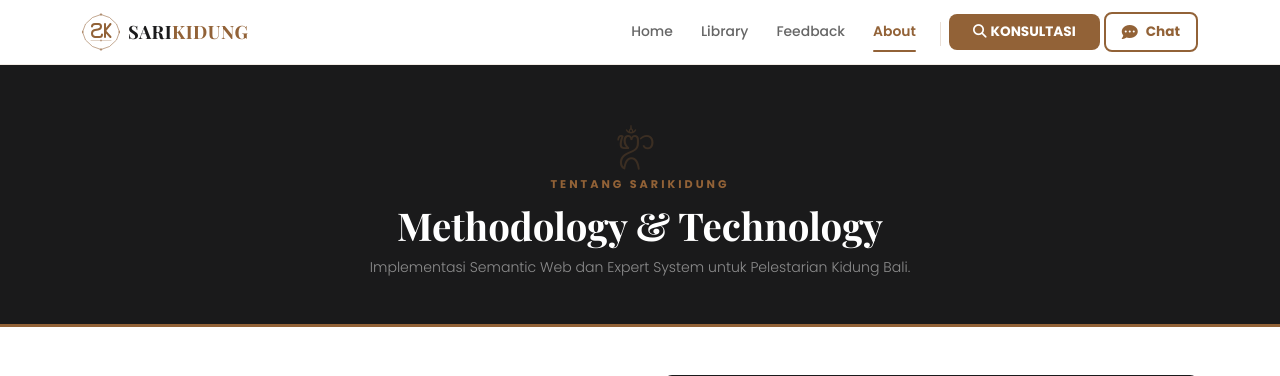
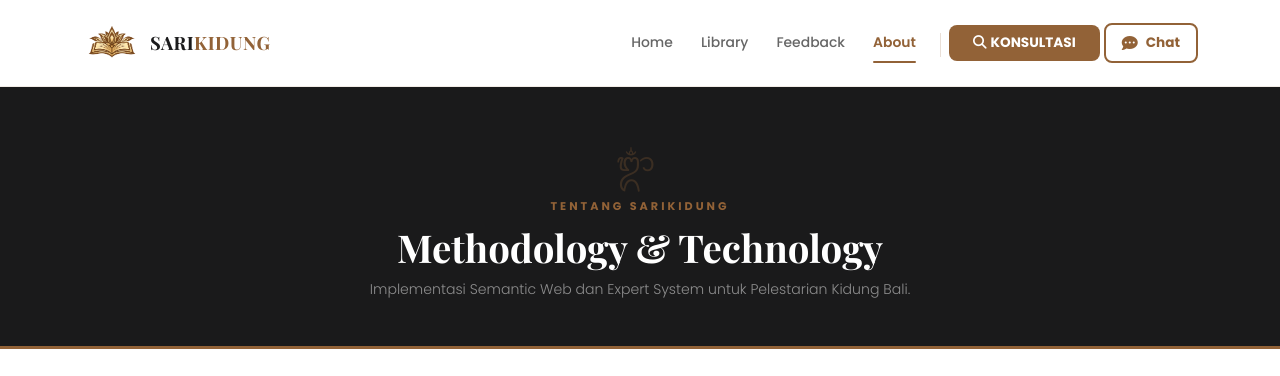
Before and after one commit to ArskHub/sarikidung-knowledge-based-system, a Flask app: page /about in a window 1280 px wide. Shown: the top 376 px of the page. Run offline with Flask 3, Linux system fonts and the light colour scheme; some libraries are stand-ins or nearby versions; some web fonts are replaced.

Commit message:
gas terakhir

```diff
--- a/templates/layouts/base.html
+++ b/templates/layouts/base.html
@@ -7,6 +7,8 @@
     <link href="https://cdn.jsdelivr.net/npm/bootstrap@5.3.0/dist/css/bootstrap.min.css" rel="stylesheet" />
     <link href="https://fonts.googleapis.com/css2?family=Playfair+Display:ital,wght@0,700;1,700&family=Poppins:wght@300;400;500;600;700&display=swap" rel="stylesheet" />
     <link rel="stylesheet" href="https://cdnjs.cloudflare.com/ajax/libs/font-awesome/6.4.0/css/all.min.css" />
+    <link rel="icon" type="image/png" href="{{ url_for('static', filename='img/logo_sarikidung.png') }}" />
+    <link rel="apple-touch-icon" href="{{ url_for('static', filename='img/logo_sarikidung.png') }}" />
     <link rel="stylesheet" href="{{ url_for('static', filename='style.css') }}" />
     {% block extra_css %}{% endblock %}
 
@@ -97,27 +99,7 @@
 
         <!-- Brand + Logo SVG Bali Art -->
         <a class="navbar-brand d-flex align-items-center gap-2" href="{{ url_for('home') }}">
-          <!-- Logo SVG: "SK" kekinian + ornamen Bali, no fill bg -->
-          <svg width="38" height="38" viewBox="0 0 38 38" fill="none" xmlns="http://www.w3.org/2000/svg" aria-label="SariKidung">
-            <!-- border luar segi-8 (octagon tipis) -->
-            <path d="M19 1.5 L27.5 4.5 L34.5 11 L37.5 19 L34.5 27 L27.5 33.5 L19 36.5 L10.5 33.5 L3.5 27 L0.5 19 L3.5 11 L10.5 4.5 Z"
-                  stroke="#926237" stroke-width="1" fill="none" opacity=".55"/>
-            <!-- ornamen titik sudut kecil khas ukiran Bali -->
-            <circle cx="19"   cy="1.5"  r="1.2" fill="#926237" opacity=".5"/>
-            <circle cx="19"   cy="36.5" r="1.2" fill="#926237" opacity=".5"/>
-            <circle cx="0.5"  cy="19"   r="1.2" fill="#926237" opacity=".5"/>
-            <circle cx="37.5" cy="19"   r="1.2" fill="#926237" opacity=".5"/>
-            <!-- huruf S -->
-            <path d="M10 13.5 Q10 11 13 11 L16.5 11 Q19 11 19 13.5 Q19 16 16 16.5 L13 17 Q10 17.5 10 20.5 Q10 23.5 13 24 L17.5 24 Q20 24 20 21.5"
-                  stroke="#926237" stroke-width="2" stroke-linecap="round" stroke-linejoin="round" fill="none"/>
-            <!-- huruf K -->
-            <line x1="23" y1="11" x2="23" y2="24" stroke="#926237" stroke-width="2" stroke-linecap="round"/>
-            <path d="M23 17.8 L28.5 11" stroke="#926237" stroke-width="2" stroke-linecap="round"/>
-            <path d="M23 17.8 L28.5 24" stroke="#926237" stroke-width="2" stroke-linecap="round"/>
-            <!-- garis bawah ornamental -->
-            <line x1="9" y1="27.5" x2="29" y2="27.5" stroke="#926237" stroke-width=".7" stroke-linecap="round" opacity=".4"/>
-            <circle cx="19" cy="27.5" r="1" fill="#926237" opacity=".5"/>
-          </svg>
+          <img src="{{ url_for('static', filename='img/logo_sarikidung.png') }}" alt="SariKidung" style="width:60px;height:60px;object-fit:contain;">
           <span class="logo-text" style="font-size:1.15rem;">SARI<span>KIDUNG</span></span>
         </a>
 
@@ -185,20 +167,7 @@
                 <!-- header -->
                 <div style="background:var(--gold);padding:12px 16px;display:flex;align-items:center;justify-content:space-between;">
                   <div class="d-flex align-items-center gap-2">
-                    <!-- logo mini di header panel -->
-                    <svg width="26" height="26" viewBox="0 0 38 38" fill="none" xmlns="http://www.w3.org/2000/svg">
-                      <path d="M19 1.5 L27.5 4.5 L34.5 11 L37.5 19 L34.5 27 L27.5 33.5 L19 36.5 L10.5 33.5 L3.5 27 L0.5 19 L3.5 11 L10.5 4.5 Z"
-                            stroke="rgba(255,255,255,.6)" stroke-width="1" fill="none"/>
-                      <circle cx="19" cy="1.5"  r="1.2" fill="rgba(255,255,255,.6)"/>
-                      <circle cx="19" cy="36.5" r="1.2" fill="rgba(255,255,255,.6)"/>
-                      <circle cx="0.5"  cy="19" r="1.2" fill="rgba(255,255,255,.6)"/>
-                      <circle cx="37.5" cy="19" r="1.2" fill="rgba(255,255,255,.6)"/>
-                      <path d="M10 13.5 Q10 11 13 11 L16.5 11 Q19 11 19 13.5 Q19 16 16 16.5 L13 17 Q10 17.5 10 20.5 Q10 23.5 13 24 L17.5 24 Q20 24 20 21.5"
-                            stroke="#fff" stroke-width="2" stroke-linecap="round" stroke-linejoin="round" fill="none"/>
-                      <line x1="23" y1="11" x2="23" y2="24" stroke="#fff" stroke-width="2" stroke-linecap="round"/>
-                      <path d="M23 17.8 L28.5 11" stroke="#fff" stroke-width="2" stroke-linecap="round"/>
-                      <path d="M23 17.8 L28.5 24" stroke="#fff" stroke-width="2" stroke-linecap="round"/>
-                    </svg>
+                    <img src="{{ url_for('static', filename='img/logo_sarikidung.png') }}" alt="SariKidung" style="width:26px;height:26px;object-fit:contain;filter:brightness(0) invert(1);">
                     <div>
                       <div style="color:#fff;font-weight:700;font-size:.9rem;line-height:1.2;">SariBot</div>
                       <div style="color:rgba(255,255,255,.8);font-size:.7rem;">
@@ -326,21 +295,7 @@
           <!-- Brand -->
           <div class="col-lg-4 col-md-6">
             <div class="d-flex align-items-center gap-2 mb-3">
-              <svg width="34" height="34" viewBox="0 0 38 38" fill="none" xmlns="http://www.w3.org/2000/svg">
-                <path d="M19 1.5 L27.5 4.5 L34.5 11 L37.5 19 L34.5 27 L27.5 33.5 L19 36.5 L10.5 33.5 L3.5 27 L0.5 19 L3.5 11 L10.5 4.5 Z"
-                      stroke="#926237" stroke-width="1" fill="none" opacity=".55"/>
-                <circle cx="19"   cy="1.5"  r="1.2" fill="#926237" opacity=".5"/>
-                <circle cx="19"   cy="36.5" r="1.2" fill="#926237" opacity=".5"/>
-                <circle cx="0.5"  cy="19"   r="1.2" fill="#926237" opacity=".5"/>
-                <circle cx="37.5" cy="19"   r="1.2" fill="#926237" opacity=".5"/>
-                <path d="M10 13.5 Q10 11 13 11 L16.5 11 Q19 11 19 13.5 Q19 16 16 16.5 L13 17 Q10 17.5 10 20.5 Q10 23.5 13 24 L17.5 24 Q20 24 20 21.5"
-                      stroke="#926237" stroke-width="2" stroke-linecap="round" stroke-linejoin="round" fill="none"/>
-                <line x1="23" y1="11" x2="23" y2="24" stroke="#926237" stroke-width="2" stroke-linecap="round"/>
-                <path d="M23 17.8 L28.5 11" stroke="#926237" stroke-width="2" stroke-linecap="round"/>
-                <path d="M23 17.8 L28.5 24" stroke="#926237" stroke-width="2" stroke-linecap="round"/>
-                <line x1="9" y1="27.5" x2="29" y2="27.5" stroke="#926237" stroke-width=".7" stroke-linecap="round" opacity=".4"/>
-                <circle cx="19" cy="27.5" r="1" fill="#926237" opacity=".5"/>
-              </svg>
+              <img src="{{ url_for('static', filename='img/logo_sarikidung.png') }}" alt="SariKidung" style="width:54px;height:54px;object-fit:contain;">
               <span style="font-family:'Playfair Display';font-size:1.1rem;color:#fff;font-weight:700;">
                 SARI<span style="color:var(--gold)">KIDUNG</span>
               </span>
@@ -388,7 +343,7 @@
               </div>
               <div class="d-flex align-items-center gap-2">
                 <i class="fas fa-envelope" style="color:var(--gold);width:14px;font-size:.8rem;"></i>
-                <span style="color:rgba(255,255,255,.45);font-size:.84rem;">info@sarikidung.com</span>
+                <span style="color:rgba(255,255,255,.45);font-size:.84rem;"><a href="/cdn-cgi/l/email-protection" class="__cf_email__" data-cfemail="61080f070e21120013080a0805140f064f020e0c">[email&#160;protected]</a></span>
               </div>
             </div>
             <a href="{{ url_for('browsing') }}" class="btn btn-bronze px-4 py-2 fw-bold" style="font-size:.8rem;border-radius:8px;">
@@ -407,7 +362,7 @@
       </div>
     </footer>
 
-    <script src="https://cdn.jsdelivr.net/npm/bootstrap@5.3.0/dist/js/bootstrap.bundle.min.js"></script>
+    <script data-cfasync="false" src="/cdn-cgi/scripts/5c5dd728/cloudflare-static/email-decode.min.js"></script><script src="https://cdn.jsdelivr.net/npm/bootstrap@5.3.0/dist/js/bootstrap.bundle.min.js"></script>
     <script src="{{ url_for('static', filename='js/script.js') }}"></script>
     {% block extra_js %}{% endblock %}
 
@@ -553,13 +508,3 @@
             <span class="nav-bubble-typing-dot"></span>
             <span class="nav-bubble-typing-dot"></span>
             <span class="nav-bubble-typing-dot"></span>
-          </div>`;
-        msgs.appendChild(div);
-        msgs.scrollTop = msgs.scrollHeight;
-        return id;
-      }
-
-      function removeNavEl(id) { document.getElementById(id)?.remove(); }
-    </script>
-  </body>
-</html>
```
Also changed, not shown: static/img/logo_sarikidung.png (added).
